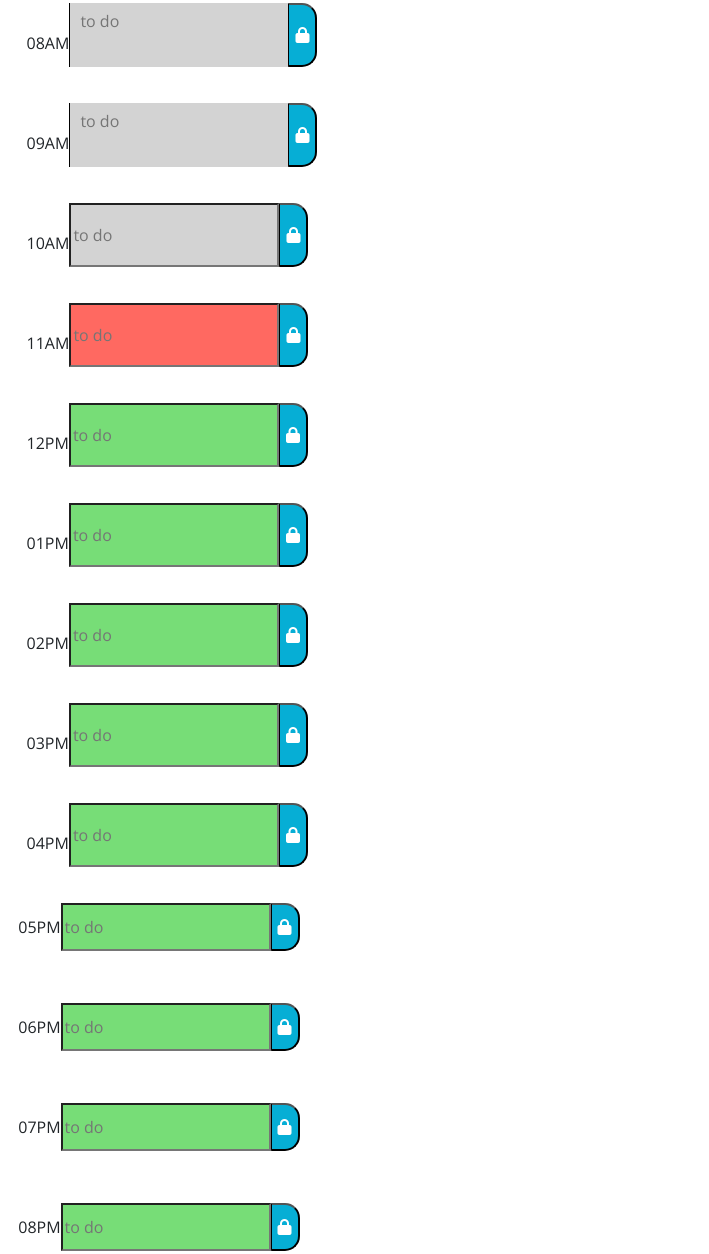
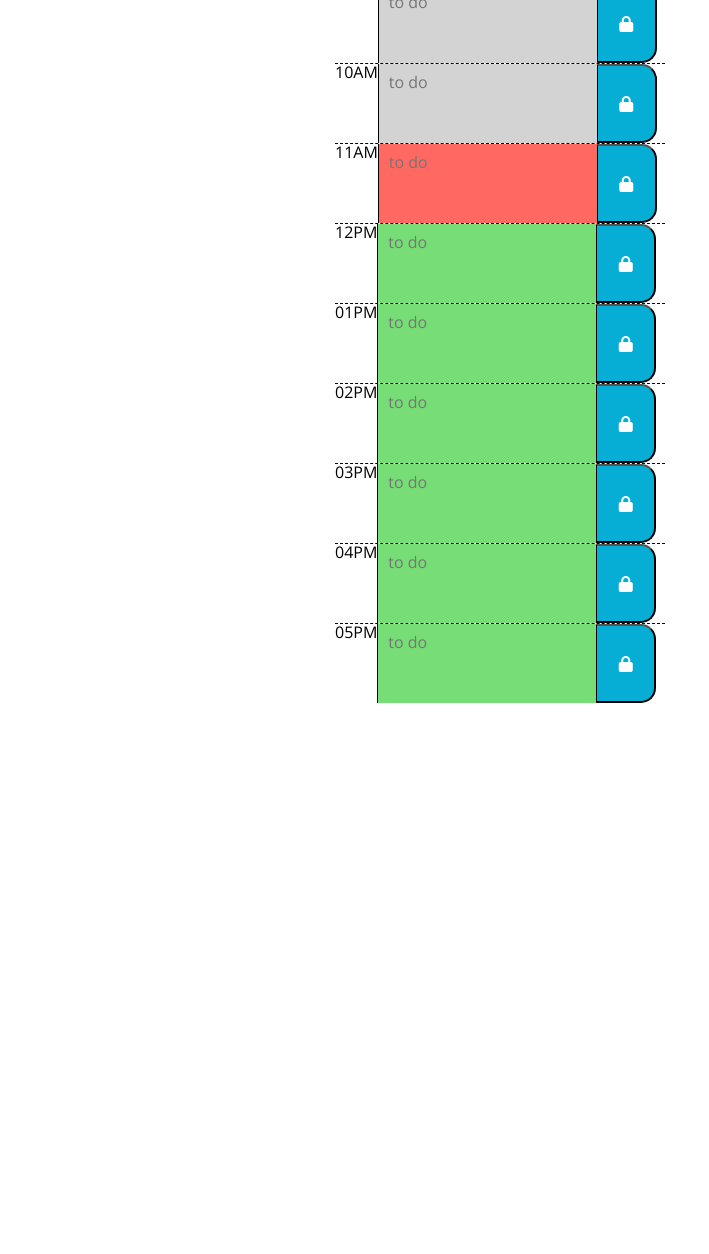
Before and after one commit to JenBerlin/Day-Schedule, a plain HTML site: page index.html in a window 1280 px wide. Shown: the part 433-1687 px from the top of the page, without its empty margins (0-709 px from the left). After the commit the page ends 1136 px from the top, so only its background shows below. Drawn offline with nearby package versions, Linux system fonts and the light colour scheme.

Commit message:
Add Readma

```diff
--- a/index.html
+++ b/index.html
@@ -41,7 +41,7 @@
     </header>
     <div class="time-block">
       <!-- Timeblocks go here -->
-      <div class="row" data-time="8">
+      <div class="row hour" data-time="8">
         <tr>
           08AM
           <textarea id="8" type="text" placeholder="to do"></textarea>
@@ -49,7 +49,7 @@
         </tr>
       </div>
 
-      <div class="row" data-time="9">
+      <div class="row hour" data-time="9">
         <tr>
           09AM
           <textarea id="9" type="text" placeholder="to do"></textarea>
@@ -57,84 +57,68 @@
         </tr>
       </div>
 
-      <div class="row">
+      <div class="row hour" data-time="10">
         <tr class="row">
           10AM
-          <input id="10" type="text" placeholder="to do" />
+          <textarea id="10" type="text" placeholder="to do"></textarea>
           <button id="10" class="saveBtn"><i class="fas fa-lock"></i></button>
         </tr>
       </div>
 
-      <div class="row">
+      <div class="row hour" data-time="11">
         <tr class="row">
           11AM
-          <input id="11" type="text" placeholder="to do" />
-          <button class="saveBtn"><i class="fas fa-lock"></i></button>
+          <textarea id="11" type="text" placeholder="to do"></textarea>
+          <button id="11" class="saveBtn"><i class="fas fa-lock"></i></button>
         </tr>
       </div>
 
-      <div class="row">
+      <div class="row hour" data-time="12">
         <tr class="row">
           12PM
-          <input id="12" type="text" placeholder="to do" />
-          <button class="saveBtn"><i class="fas fa-lock"></i></button>
+          <textarea id="12" type="text" placeholder="to do"></textarea>
+          <button id="12" class="saveBtn"><i class="fas fa-lock"></i></button>
         </tr>
       </div>
 
-      <div class="row">
+      <div class="row hour" data-time="13">
         <tr class="row">
           01PM
-          <input id="13" type="text" placeholder="to do" />
-          <button class="saveBtn"><i class="fas fa-lock"></i></button>
+          <textarea id="13" type="text" placeholder="to do"></textarea>
+          <button id="13" class="saveBtn"><i class="fas fa-lock"></i></button>
         </tr>
       </div>
 
-      <div class="row">
+      <div class="row hour" data-time="14">
         <tr class="row">
           02PM
-          <input id="14" type="text" placeholder="to do" />
-          <button class="saveBtn"><i class="fas fa-lock"></i></button>
+          <textarea id="14" type="text" placeholder="to do"></textarea>
+          <button id="14" class="saveBtn"><i class="fas fa-lock"></i></button>
         </tr>
       </div>
 
-      <div class="row">
+      <div class="row hour" data-time="15">
         <tr class="row">
           03PM
-          <input id="15" type="text" placeholder="to do" />
-          <button class="saveBtn"><i class="fas fa-lock"></i></button>
+          <textarea id="15" type="text" placeholder="to do"></textarea>
+          <button id="15" class="saveBtn"><i class="fas fa-lock"></i></button>
         </tr>
       </div>
 
-      <div class="row">
+      <div class="row hour" data-time="16">
         <tr class="row">
           04PM
-          <input id="16" type="text" placeholder="to do" />
-          <button class="saveBtn"><i class="fas fa-lock"></i></button>
+          <textarea id="16" type="text" placeholder="to do"></textarea>
+          <button id="16" class="saveBtn"><i class="fas fa-lock"></i></button>
         </tr>
       </div>
 
-      <div class="row">
-        05PM
-        <input id="17" type="text" placeholder="to do" />
-        <button class="saveBtn"><i class="fas fa-lock"></i></button>
-      </div>
-
-      <div data-time="18" class="row">
-        06PM
-        <input id="18" type="text" placeholder="to do" />
-        <button class="saveBtn"><i class="fas fa-lock"></i></button>
-      </div>
-
-      <div class="row">
-        07PM
-        <input id="19" type="text" placeholder="to do" />
-        <button class="saveBtn"><i class="fas fa-lock"></i></button>
-      </div>
-
-      <div class="row">
-        08PM
-        <input id="20" type="text" placeholder="to do" />
-        <button class="saveBtn"><i class="fas fa-lock"></i></button>
+      <div class="row hour" data-time="17">
+        <tr class="row">
+          05PM
+          <textarea id="17" type="text" placeholder="to do"></textarea>
+          <button id="17" class="saveBtn"><i class="fas fa-lock"></i></button>
+        </tr>
       </div>
     </div>
 
--- a/style.css
+++ b/style.css
@@ -27,11 +27,13 @@ textarea {
 
 .time-block {
   text-align: center;
+  display: center;
   border-radius: 15px;
+  margin-left: 350px;
 }
 
 .row {
-  white-space: pre-wrap;
+  /* white-space: pre-wrap; */
   height: 80px;
   border-top: 100px solid white;
 }
@@ -40,6 +42,7 @@ textarea {
   background-color: #ffffff;
   color: #000000;
   border-top: 1px dashed #000000;
+  width: 330px;
 }
 
 .past {
@@ -63,6 +66,7 @@ textarea {
   border-bottom-right-radius: 15px;
   background-color: #06aed5;
   color: white;
+  width: 60px;
 }
 
 .saveBtn i:hover {
```
Also changed, not shown: 1 other file.
